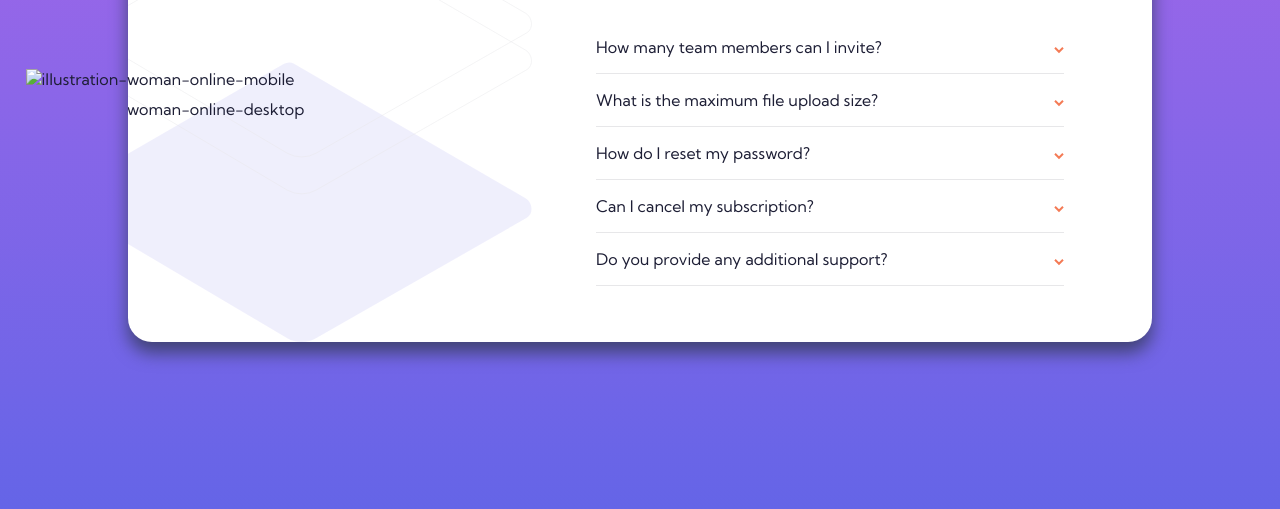
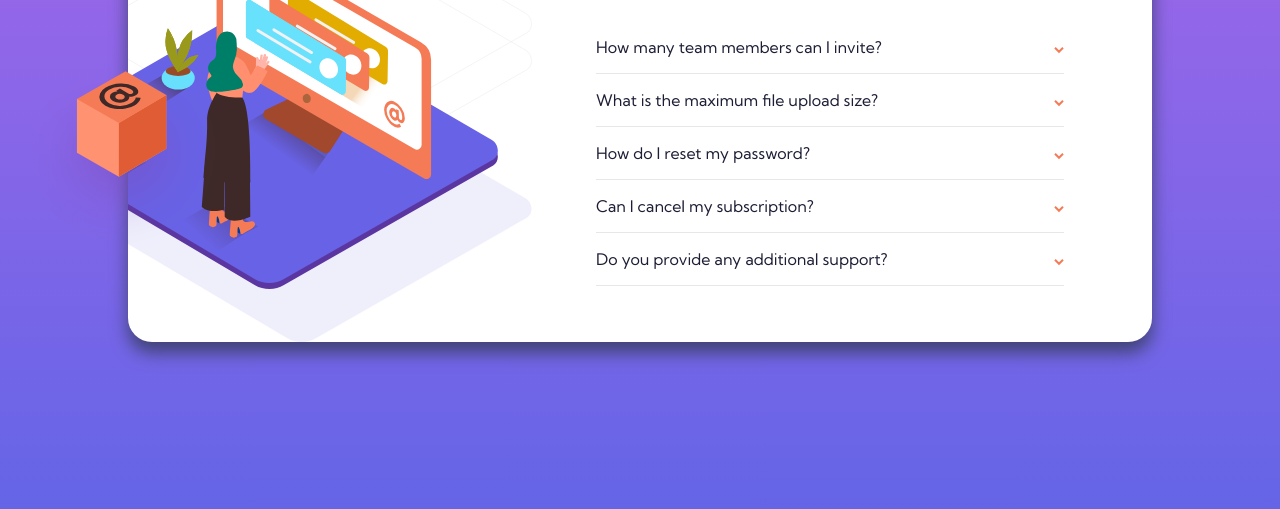
Before and after one commit to rmpcoding/frontend-faq-page, a plain HTML site: page index.html in a window 1280 px wide. Shown: the part 291-800 px from the top of the page. Drawn offline with nearby package versions, Linux system fonts and the light colour scheme; the site is published under a folder, as on GitHub Pages, so addresses that start at the root find nothing.

Commit message:
Adds correct img src locations for svg

```diff
--- a/index.html
+++ b/index.html
@@ -11,13 +11,13 @@
         <title>FAQ Accordion Card</title>
     </head>
     <body>
-        <img src="/images/illustration-box-desktop.svg" alt="illustration-woman-online-mobile" class="image__desktop image__box">
+        <img src="./images/illustration-box-desktop.svg" alt="illustration-woman-online-mobile" class="image__desktop image__box">
         <div class="main main__container">
             <header class="header">
                 <h1 class="header header__FAQ text">FAQ</h1>
             </header>
-            <img src="/images/illustration-woman-online-desktop.svg" alt="illustration-woman-online-desktop" class="image__desktop">
-            <img src="/images/illustration-woman-online-mobile.svg" alt="illustration-woman-online-mobile" class="image__woman__mobile">
+            <img src="./images/illustration-woman-online-desktop.svg" alt="illustration-woman-online-desktop" class="image__desktop">
+            <img src="./images/illustration-woman-online-mobile.svg" alt="illustration-woman-online-mobile" class="image__woman__mobile">
             <div class="main dropdown-item">
                 <div class="dropdown-item">
                     <i data-id="0" class="arrow-icon"></i>
```
